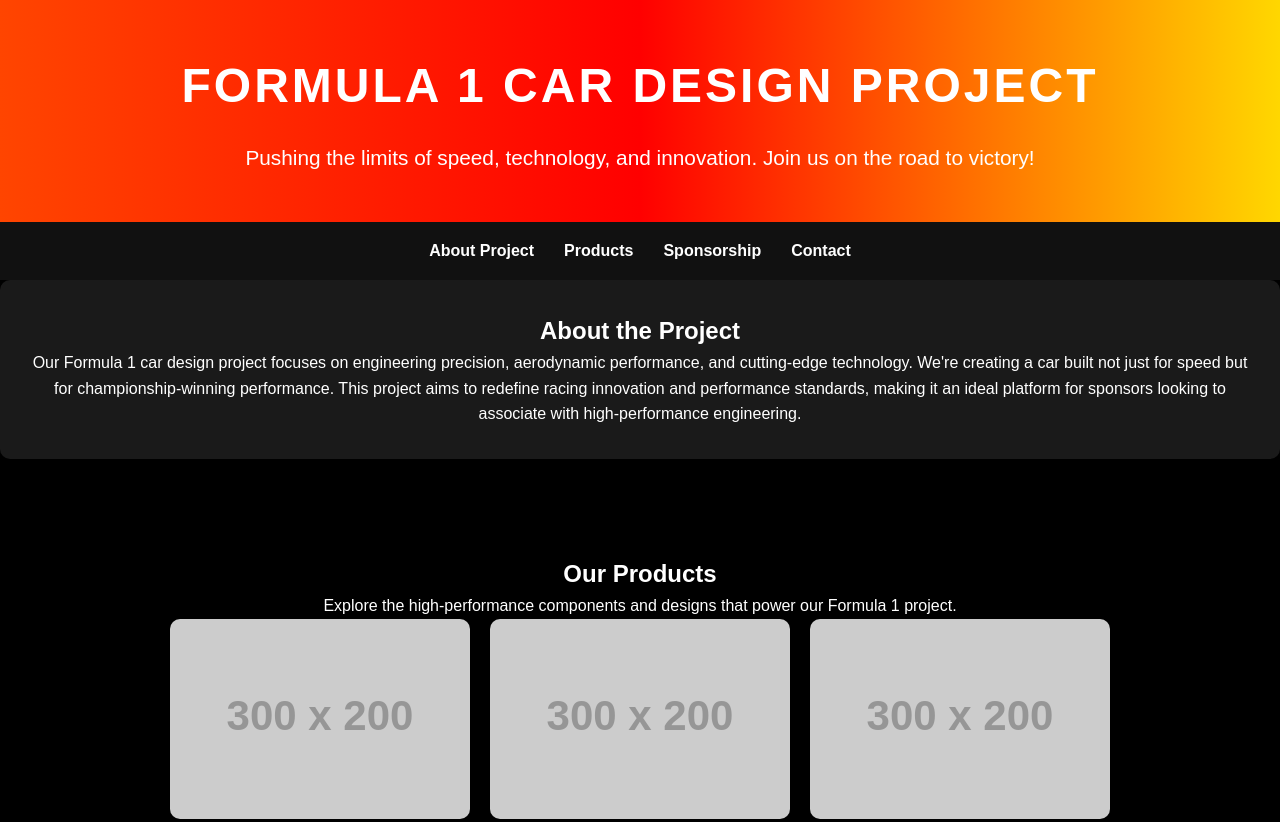
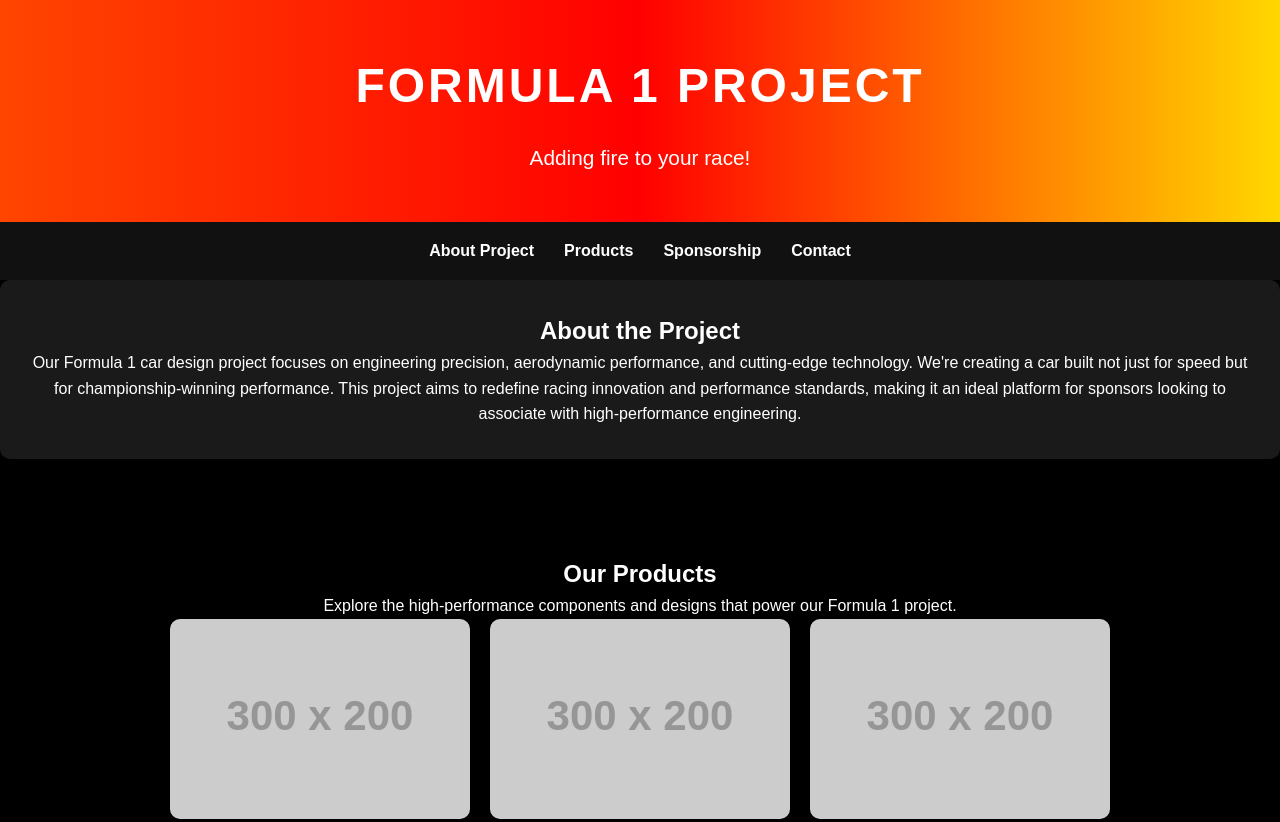
Before and after one commit to Shatha7709/firebirds, a plain HTML site: page index.html in a window 1280 px wide. Shown: the top 822 px of the page. Drawn offline with Linux system fonts and the light colour scheme; placeholder pictures from the web are drawn by us.

Commit message:
Update index.html

```diff
--- a/index.html
+++ b/index.html
@@ -3,7 +3,7 @@
 <head>
     <meta charset="UTF-8">
     <meta name="viewport" content="width=device-width, initial-scale=1.0">
-    <title>Formula 1 Car Design | Sponsorship Opportunity</title>
+    <title>Fire Bird - Formula 1 | Sponsorship Opportunity</title>
     <style>
         * {
             margin: 0;
@@ -111,8 +111,8 @@
 <body>
 
     <header>
-        <h1>Formula 1 Car Design Project</h1>
-        <p>Pushing the limits of speed, technology, and innovation. Join us on the road to victory!</p>
+        <h1>Formula 1 Project</h1>
+        <p>Adding fire to your race!</p>
     </header>
 
     <nav>
```
